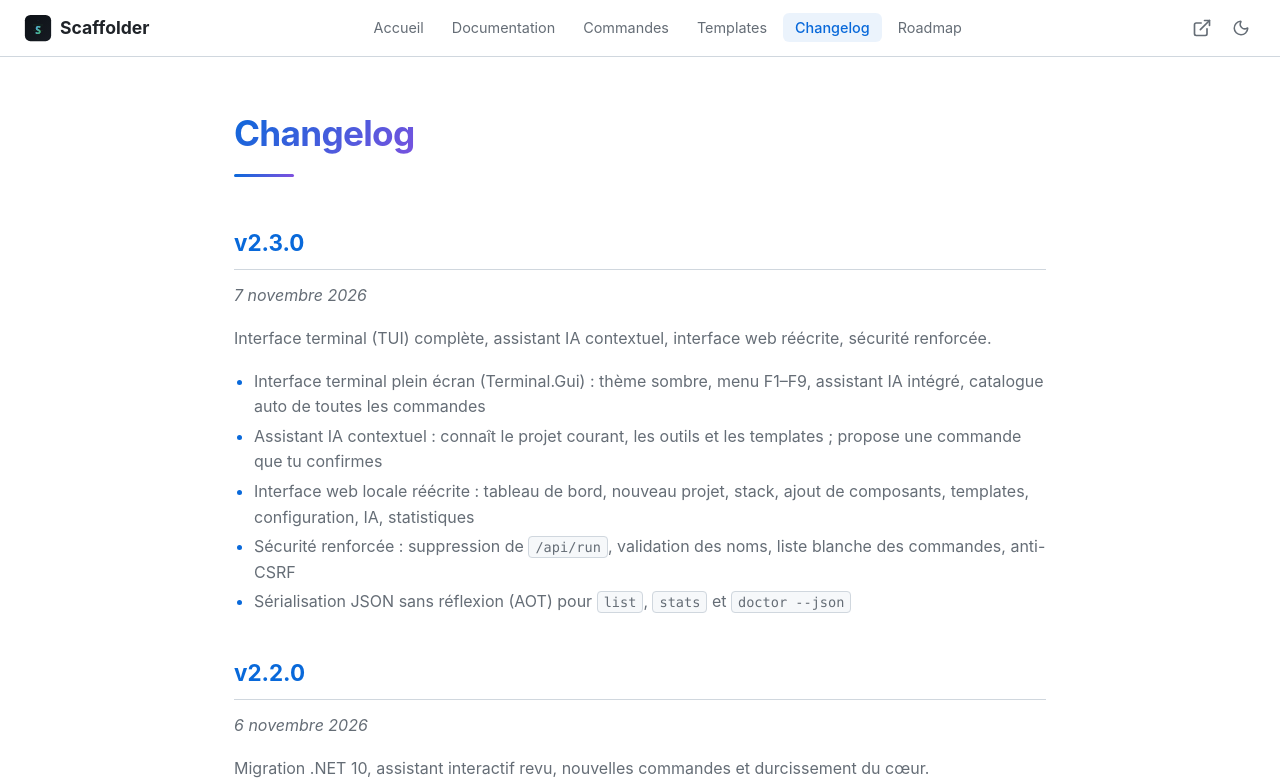
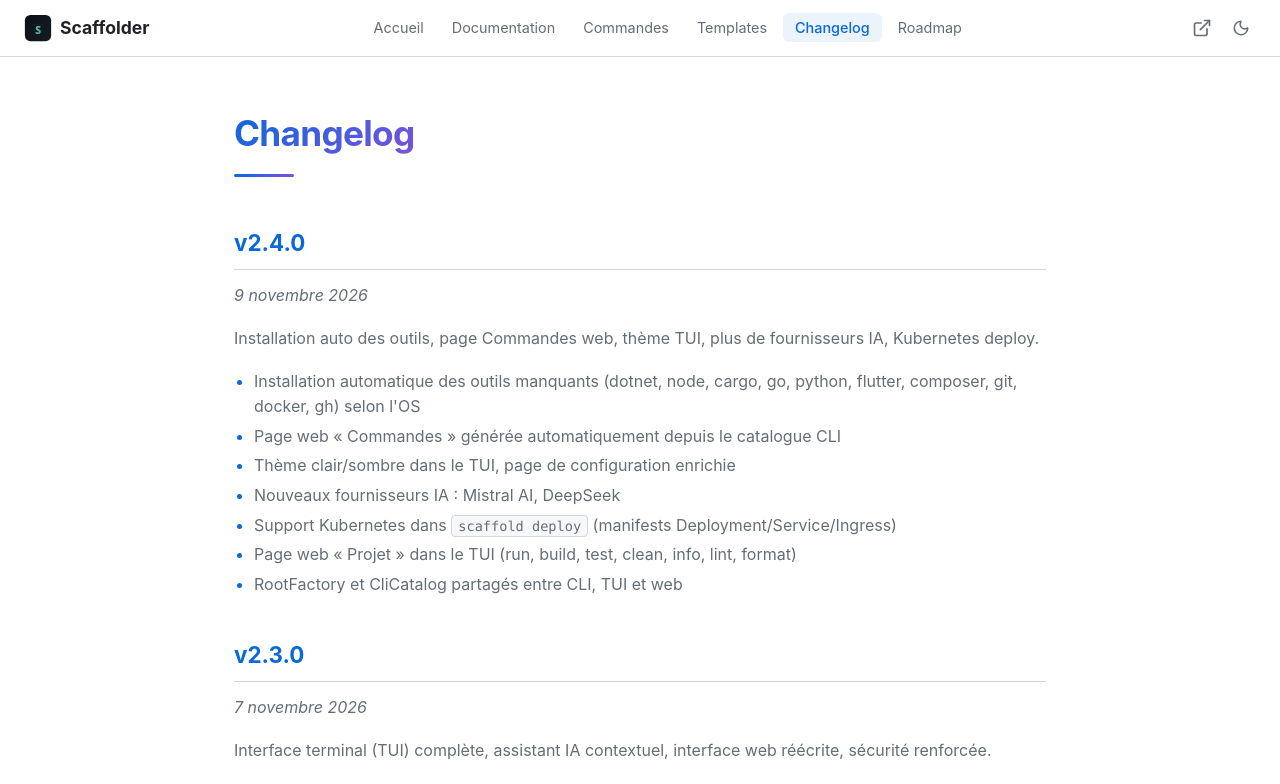
Before and after one commit to akaletekoffilevis/scaffold-docs, a React (Vite) app: page /changelog in a window 1280 px wide. Shown: the top 784 px of the page. Built offline with nearby package versions, Linux system fonts and the light colour scheme.

Commit message:
docs: v2.4.0 (auto-install, web commands, TUI theme, Mistral/DeepSeek, K8s)

```diff
--- a/src/pages/About.tsx
+++ b/src/pages/About.tsx
@@ -38,7 +38,7 @@ export default function About() {
             <tr><td>IA intégrée</td><td>OpenAI, Claude, Gemini, Grok</td></tr>
             <tr><td>Site de documentation</td><td>React + Vite + TypeScript + react-router-dom</td></tr>
             <tr><td>Licence</td><td>MIT</td></tr>
-            <tr><td>Version actuelle</td><td>v2.3.0</td></tr>
+            <tr><td>Version actuelle</td><td>v2.4.0</td></tr>
           </tbody>
         </table>
       </section>
--- a/src/pages/Changelog.tsx
+++ b/src/pages/Changelog.tsx
@@ -2,6 +2,21 @@ export default function Changelog() {
   return (
     <div className="page-content">
       <h1>Changelog</h1>
+
+      <article>
+        <h2>v2.4.0</h2>
+        <p><em>9 novembre 2026</em></p>
+        <p>Installation auto des outils, page Commandes web, thème TUI, plus de fournisseurs IA, Kubernetes deploy.</p>
+        <ul>
+          <li>Installation automatique des outils manquants (dotnet, node, cargo, go, python, flutter, composer, git, docker, gh) selon l'OS</li>
+          <li>Page web « Commandes » générée automatiquement depuis le catalogue CLI</li>
+          <li>Thème clair/sombre dans le TUI, page de configuration enrichie</li>
+          <li>Nouveaux fournisseurs IA : Mistral AI, DeepSeek</li>
+          <li>Support Kubernetes dans <code>scaffold deploy</code> (manifests Deployment/Service/Ingress)</li>
+          <li>Page web « Projet » dans le TUI (run, build, test, clean, info, lint, format)</li>
+          <li>RootFactory et CliCatalog partagés entre CLI, TUI et web</li>
+        </ul>
+      </article>
 
       <article>
         <h2>v2.3.0</h2>
--- a/src/pages/Landing.tsx
+++ b/src/pages/Landing.tsx
@@ -6,7 +6,7 @@ export default function Landing() {
       <header>
         <div className="hero">
         <div className="hero-badge">
-          <span className="dot" /> v2.3.0 &middot; .NET 10 &middot; AOT
+          <span className="dot" /> v2.4.0 &middot; .NET 10 &middot; AOT
         </div>
         <img src="/logo.svg" alt="Scaffolder Logo" className="hero-logo" />
         <h1>Scaffolder</h1>
@@ -74,7 +74,7 @@ export default function Landing() {
       </div>
 
       <section className="section">
-        <h2>Nouveaut&eacute;s v2.3.0</h2>
+        <h2>Nouveaut&eacute;s v2.4.0</h2>
         <p className="section-desc">
           La derni&egrave;re version apporte une interface terminal compl&egrave;te,
           un assistant IA contextuel et une interface web r&eacute;&eacute;crite.
--- a/src/pages/Roadmap.tsx
+++ b/src/pages/Roadmap.tsx
@@ -4,7 +4,7 @@ export default function Roadmap() {
       <h1>Roadmap</h1>
       <p>Découvrez ce qui est prévu pour les prochaines versions de Scaffolder.</p>
 
-      <h2>Terminé <span className="done-badge">v2.3.0</span></h2>
+      <h2>Terminé <span className="done-badge">v2.4.0</span></h2>
       <ul>
         <li>Interface terminal (TUI) en plein écran : thème sombre, menu F1–F9, assistant IA intégré, catalogue auto de toutes les commandes</li>
         <li>Assistant IA contextuel : connaît le projet courant, les outils et les templates ; propose une commande que tu confirmes</li>
@@ -30,7 +30,7 @@ export default function Roadmap() {
         <li>Sécurité : exécution des processus sans shell, configuration chiffrée, vérification SHA-256 des mises à jour</li>
       </ul>
 
-      <h2>Prochaine version (v2.3.0)</h2>
+      <h2>Prochaine version (v2.4.0)</h2>
       <ul>
         <li>Extension VS Code publiée sur le marketplace</li>
         <li>Support de GitLab CI et Jenkins dans <code>scaffold github actions</code></li>
```
